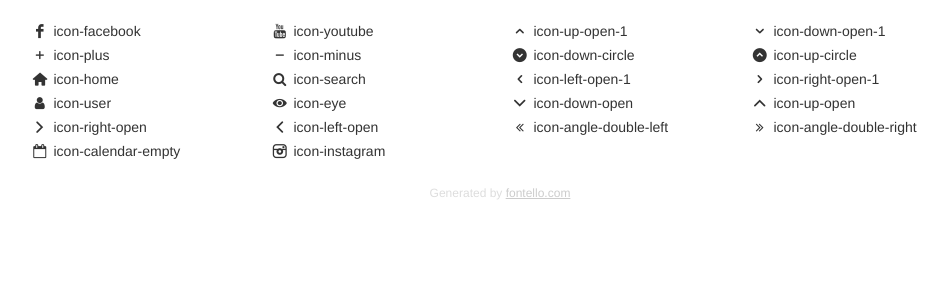
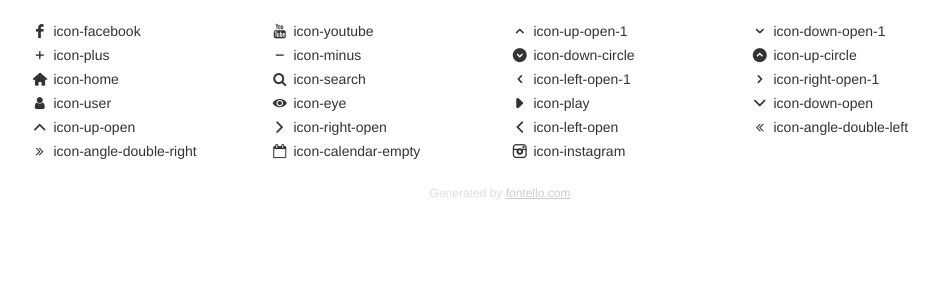
Before and after one commit to movementk/goodpeople, a PHP site: page /assets/fontello/demo.html in a window 1280 px wide. Shown: the part 71-371 px from the top of the page, without its empty margins (140-1087 px from the left). Run offline with PHP 8.4, Linux system fonts and the light colour scheme.

Commit message:
폰텔로 추가

```diff
--- a/assets/fontello/config.json
+++ b/assets/fontello/config.json
@@ -137,6 +137,12 @@
       "css": "eye",
       "code": 59405,
       "src": "elusive"
+    },
+    {
+      "uid": "3e290a111c0f3ee3acbf7b5f17ccc04a",
+      "css": "play",
+      "code": 59406,
+      "src": "typicons"
     }
   ]
 }
--- a/assets/fontello/css/fontello-codes.css
+++ b/assets/fontello/css/fontello-codes.css
@@ -13,6 +13,7 @@
 .icon-right-open-1:before { content: '\e80b'; } /* '' */
 .icon-user:before { content: '\e80c'; } /* '' */
 .icon-eye:before { content: '\e80d'; } /* '' */
+.icon-play:before { content: '\e80e'; } /* '' */
 .icon-down-open:before { content: '\f004'; } /* '' */
 .icon-up-open:before { content: '\f005'; } /* '' */
 .icon-right-open:before { content: '\f006'; } /* '' */
--- a/assets/fontello/css/fontello-ie7-codes.css
+++ b/assets/fontello/css/fontello-ie7-codes.css
@@ -13,6 +13,7 @@
 .icon-right-open-1 { *zoom: expression( this.runtimeStyle['zoom'] = '1', this.innerHTML = '&#xe80b;&nbsp;'); }
 .icon-user { *zoom: expression( this.runtimeStyle['zoom'] = '1', this.innerHTML = '&#xe80c;&nbsp;'); }
 .icon-eye { *zoom: expression( this.runtimeStyle['zoom'] = '1', this.innerHTML = '&#xe80d;&nbsp;'); }
+.icon-play { *zoom: expression( this.runtimeStyle['zoom'] = '1', this.innerHTML = '&#xe80e;&nbsp;'); }
 .icon-down-open { *zoom: expression( this.runtimeStyle['zoom'] = '1', this.innerHTML = '&#xf004;&nbsp;'); }
 .icon-up-open { *zoom: expression( this.runtimeStyle['zoom'] = '1', this.innerHTML = '&#xf005;&nbsp;'); }
 .icon-right-open { *zoom: expression( this.runtimeStyle['zoom'] = '1', this.innerHTML = '&#xf006;&nbsp;'); }
--- a/assets/fontello/css/fontello-ie7.css
+++ b/assets/fontello/css/fontello-ie7.css
@@ -24,6 +24,7 @@
 .icon-right-open-1 { *zoom: expression( this.runtimeStyle['zoom'] = '1', this.innerHTML = '&#xe80b;&nbsp;'); }
 .icon-user { *zoom: expression( this.runtimeStyle['zoom'] = '1', this.innerHTML = '&#xe80c;&nbsp;'); }
 .icon-eye { *zoom: expression( this.runtimeStyle['zoom'] = '1', this.innerHTML = '&#xe80d;&nbsp;'); }
+.icon-play { *zoom: expression( this.runtimeStyle['zoom'] = '1', this.innerHTML = '&#xe80e;&nbsp;'); }
 .icon-down-open { *zoom: expression( this.runtimeStyle['zoom'] = '1', this.innerHTML = '&#xf004;&nbsp;'); }
 .icon-up-open { *zoom: expression( this.runtimeStyle['zoom'] = '1', this.innerHTML = '&#xf005;&nbsp;'); }
 .icon-right-open { *zoom: expression( this.runtimeStyle['zoom'] = '1', this.innerHTML = '&#xf006;&nbsp;'); }
--- a/assets/fontello/demo.html
+++ b/assets/fontello/demo.html
@@ -229,11 +229,11 @@ body {
 }
 @font-face {
       font-family: 'fontello';
-      src: url('./font/fontello.eot?77527919');
-      src: url('./font/fontello.eot?77527919#iefix') format('embedded-opentype'),
-           url('./font/fontello.woff?77527919') format('woff'),
-           url('./font/fontello.ttf?77527919') format('truetype'),
-           url('./font/fontello.svg?77527919#fontello') format('svg');
+      src: url('./font/fontello.eot?67336139');
+      src: url('./font/fontello.eot?67336139#iefix') format('embedded-opentype'),
+           url('./font/fontello.woff?67336139') format('woff'),
+           url('./font/fontello.ttf?67336139') format('truetype'),
+           url('./font/fontello.svg?67336139#fontello') format('svg');
       font-weight: normal;
       font-style: normal;
     }
@@ -318,16 +318,17 @@ body {
       <div class="row">
         <div class="the-icons span3" title="Code: 0xe80c"><i class="demo-icon icon-user">&#xe80c;</i> <span class="i-name">icon-user</span><span class="i-code">0xe80c</span></div>
         <div class="the-icons span3" title="Code: 0xe80d"><i class="demo-icon icon-eye">&#xe80d;</i> <span class="i-name">icon-eye</span><span class="i-code">0xe80d</span></div>
+        <div class="the-icons span3" title="Code: 0xe80e"><i class="demo-icon icon-play">&#xe80e;</i> <span class="i-name">icon-play</span><span class="i-code">0xe80e</span></div>
         <div class="the-icons span3" title="Code: 0xf004"><i class="demo-icon icon-down-open">&#xf004;</i> <span class="i-name">icon-down-open</span><span class="i-code">0xf004</span></div>
-        <div class="the-icons span3" title="Code: 0xf005"><i class="demo-icon icon-up-open">&#xf005;</i> <span class="i-name">icon-up-open</span><span class="i-code">0xf005</span></div>
       </div>
       <div class="row">
+        <div class="the-icons span3" title="Code: 0xf005"><i class="demo-icon icon-up-open">&#xf005;</i> <span class="i-name">icon-up-open</span><span class="i-code">0xf005</span></div>
         <div class="the-icons span3" title="Code: 0xf006"><i class="demo-icon icon-right-open">&#xf006;</i> <span class="i-name">icon-right-open</span><span class="i-code">0xf006</span></div>
         <div class="the-icons span3" title="Code: 0xf007"><i class="demo-icon icon-left-open">&#xf007;</i> <span class="i-name">icon-left-open</span><span class="i-code">0xf007</span></div>
         <div class="the-icons span3" title="Code: 0xf100"><i class="demo-icon icon-angle-double-left">&#xf100;</i> <span class="i-name">icon-angle-double-left</span><span class="i-code">0xf100</span></div>
-        <div class="the-icons span3" title="Code: 0xf101"><i class="demo-icon icon-angle-double-right">&#xf101;</i> <span class="i-name">icon-angle-double-right</span><span class="i-code">0xf101</span></div>
       </div>
       <div class="row">
+        <div class="the-icons span3" title="Code: 0xf101"><i class="demo-icon icon-angle-double-right">&#xf101;</i> <span class="i-name">icon-angle-double-right</span><span class="i-code">0xf101</span></div>
         <div class="the-icons span3" title="Code: 0xf133"><i class="demo-icon icon-calendar-empty">&#xf133;</i> <span class="i-name">icon-calendar-empty</span><span class="i-code">0xf133</span></div>
         <div class="the-icons span3" title="Code: 0xf31e"><i class="demo-icon icon-instagram">&#xf31e;</i> <span class="i-name">icon-instagram</span><span class="i-code">0xf31e</span></div>
       </div>
```
Also changed, not shown: assets/fontello/css/fontello.css (+8 -7 lines), assets/fontello/css/fontello-embedded.css, assets/fontello/font/fontello.ttf, assets/fontello/font/fontello.woff, assets/fontello/font/fontello.woff2, 2 other files.
